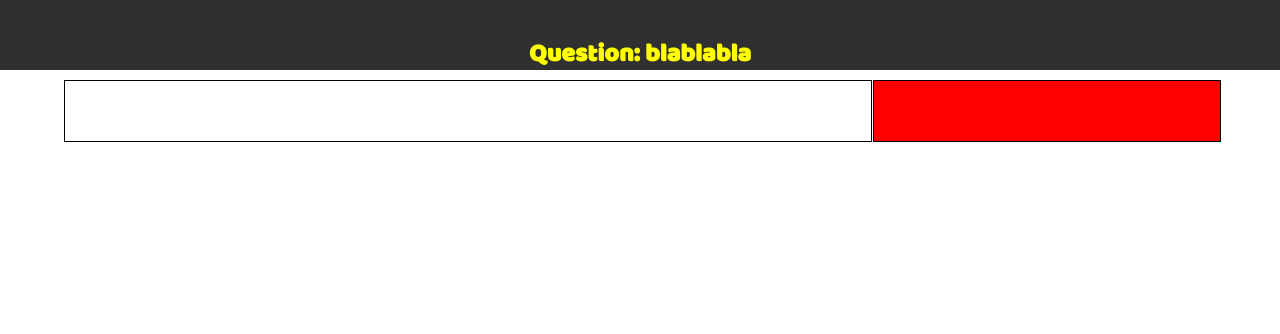
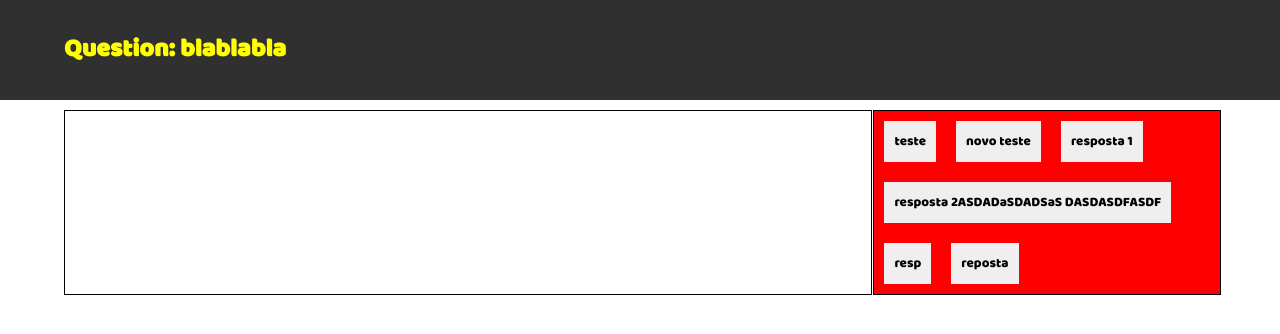
Before and after one commit to deppbrazil/codetowin, a React (Create React App) app: page /game in a window 1280 px wide. Shown: the top 334 px of the page. Built offline with nearby package versions, Linux system fonts and the light colour scheme.

Commit message:
feat: game questions and buttosn

```diff
--- /dev/null
+++ b/src/components/answerButton/index.js
@@ -0,0 +1,20 @@
+import React from 'react';
+import './style.css';
+
+
+
+export default function Button(){
+
+
+    return (
+      <>
+        <button class="answer-button">teste</button>
+        <button class="answer-button">novo teste</button>
+        <button class="answer-button">resposta 1</button>
+        <button class="answer-button">resposta 2ASDADaSDADSaS DASDASDFASDF</button>
+        <button class="answer-button">resp</button>
+        <button class="answer-button">reposta</button>
+      </>
+    );
+
+}
--- /dev/null
+++ b/src/components/answerButton/style.css
@@ -0,0 +1,5 @@
+.answer-button {
+  border: none;
+  padding: 10px;
+  margin: 10px;
+}
--- a/src/components/game/index.js
+++ b/src/components/game/index.js
@@ -1,6 +1,7 @@
-import React, { useState, useEffect } from 'react';
+import React from 'react';
 import './style.css';
 import '../../global-style/Font.css';
+import Button from '../answerButton/index'
 
 
 export default function Game(){
@@ -9,16 +10,16 @@ export default function Game(){
     return (
         <>
             <header className="game-head _flexbox">
-                <div className="game-head-wrapper">
-                    <h1>
+                <div className="game-head-wrapper _flexbox">
+                    <h1 className="game-question">
                     Question: blablabla
                     </h1>
                 </div>
 
             </header>
-            <section class="game-question">
+            <section class="game-question-board">
                 <div class="game-console"></div>
-                <div class="game-resposta"></div>
+                <div class="game-resposta"><Button/></div>
             </section>
         </>
     );
--- a/src/components/game/style.css
+++ b/src/components/game/style.css
@@ -8,24 +8,29 @@
 .game-head {
   width: 100%;
   height: auto;
-  padding-top: 40px;
   background-color: var(--primary);
   margin-bottom: 10px;
 }
 
-.game-head-wrapper {
-  font-size: 2rem;
+.game-question {
+  width: 100%;
 
 }
 
-.game-question{
+
+.game-head-wrapper {
+  font-size: 2rem;
+  width: 90%;
+  height: 100px;
+}
+
+.game-question-board{
   width: 90%;
   display: flex;
   margin: 0 auto;
 }
 
 .game-console {
-  height: 60px;
   min-width: 70%;
   border: 1px solid #000;
   margin-right: 1px;
@@ -33,9 +38,8 @@
 
 .game-resposta {
   min-width: 30%;
-  height: 60px;
-  max-width: 60%;
+  display: flex;
+  flex-wrap: wrap;
   background-color: red;
   border: 1px solid #000;
-
 }
--- a/src/global-style/App.css
+++ b/src/global-style/App.css
@@ -9,6 +9,6 @@
   padding: 0;
 }
 
-body {
-  font-size: 62,5%;
+html {
+  font-size: 62.5%;
 }
--- a/src/global-style/Font.css
+++ b/src/global-style/Font.css
@@ -4,9 +4,10 @@
 }
 
 
-h1 {
+h1, button {
     font-family: ballo-bhai;
 }
+
 
 *,
 h2 {
```
